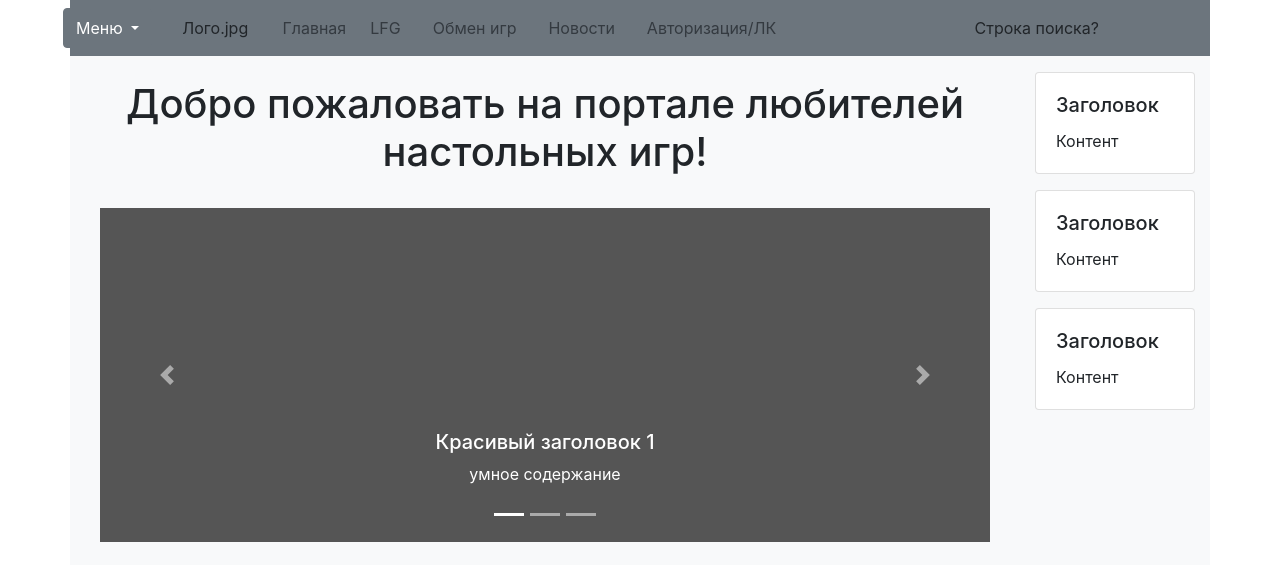
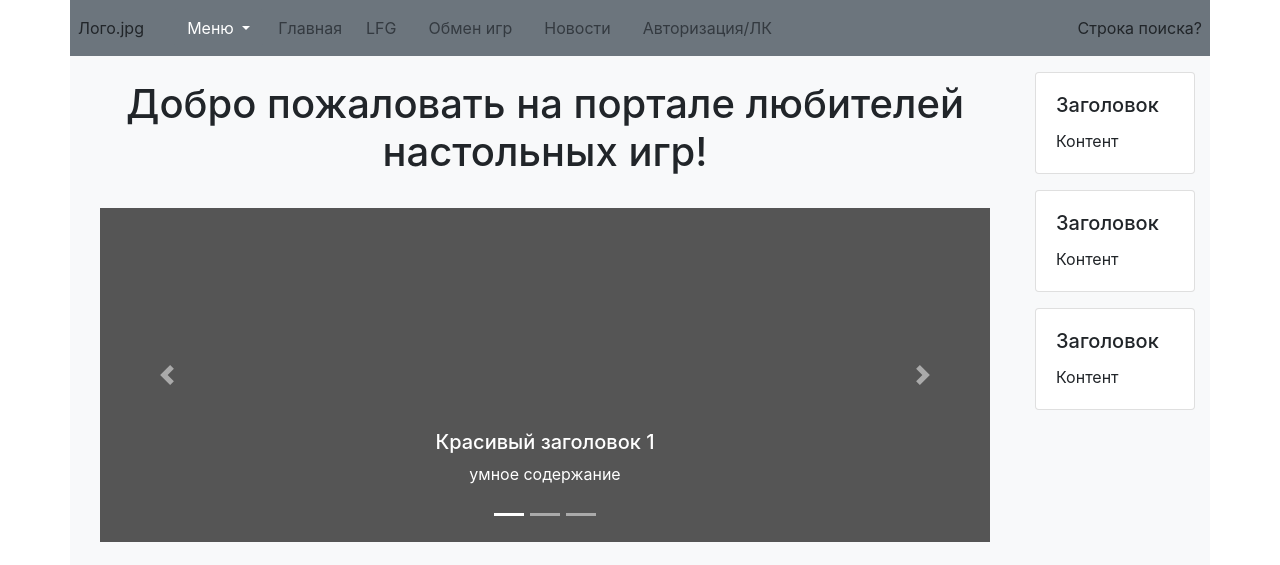
Before and after one commit to anza-afk/tabletop-games-bboard, a Flask app: page / in a window 1280 px wide. Shown: the top 565 px of the page. Run offline with Flask 2, Linux system fonts and the light colour scheme.

Commit message:
исправлена разметка heder'а

```diff
--- a/templates/base.html
+++ b/templates/base.html
@@ -14,8 +14,11 @@
 
       <section class="header container bg-secondary p-2">
         <div class="row">
+          <div class="col-1 d-flex justify-content-start align-items-center">
+            Лого.jpg
+          </div>
 
-           <div class="btn-group">
+          <div class="btn-group col-1 justify-content-left">
             <button type="button" class="btn btn-secondary dropdown-toggle" data-toggle="dropdown" aria-haspopup="true" aria-expanded="false">
               Меню
             </button>
@@ -29,12 +32,9 @@
             </div>
           </div>
 
-          <div class="col-7">
+          <div class="col-8">
 
             <ul class="nav d-flex justify-content-left align-items-center border-0">
-              <div class="col-2 d-flex justify-content-start align-items-center">
-                Лого.jpg
-              </div>
               <li class="nav-item">
                 <a class="nav-link p-2 text-dark" href="/">Главная</a>
               </li>
@@ -54,7 +54,7 @@
 
           </div>
 
-          <div class="col-3 d-flex justify-content-end align-items-center">
+          <div class="col-2 d-flex justify-content-end align-items-center">
               Строка поиска?
           </div>
         </div>
```
